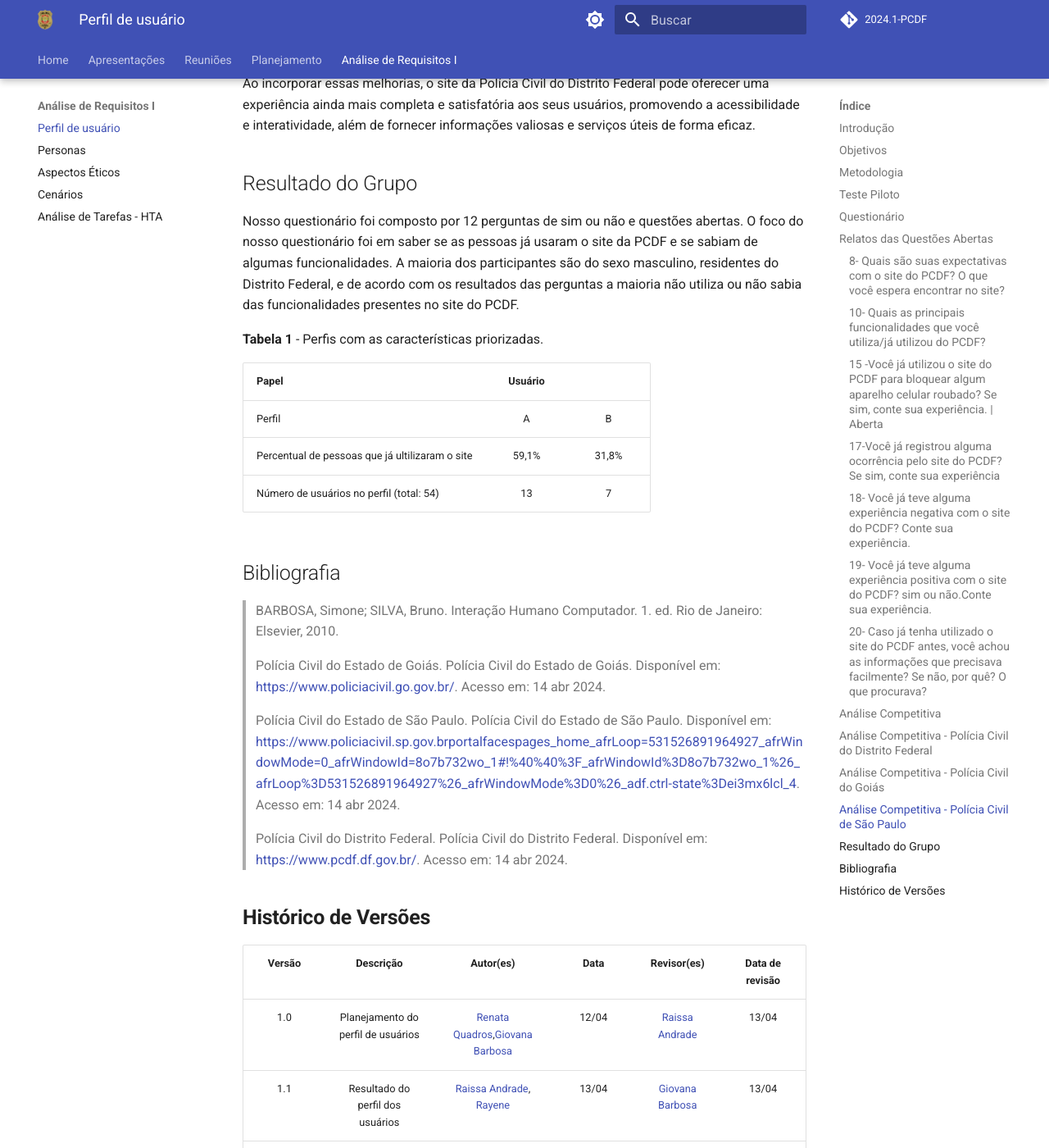
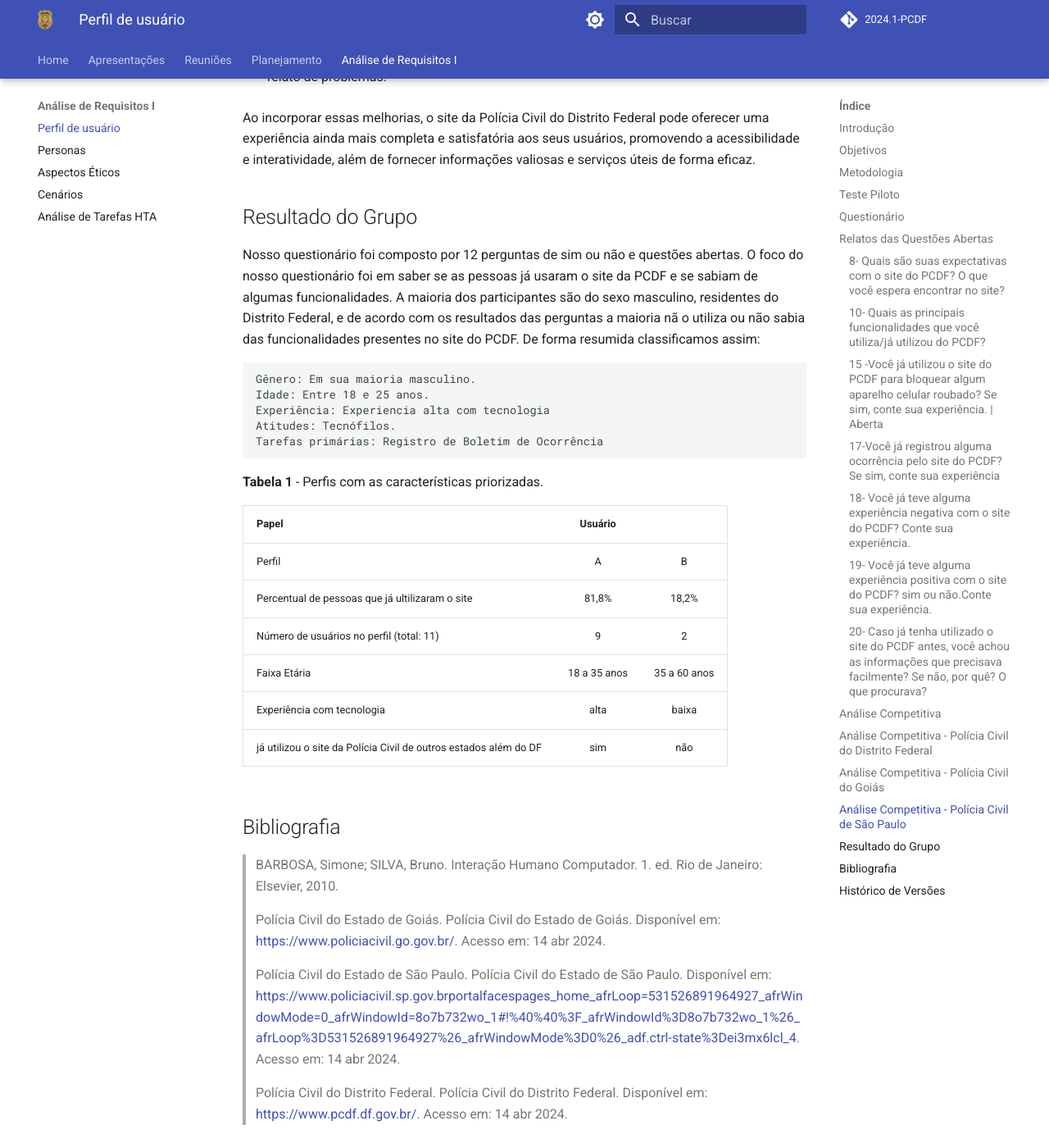
Before and after one commit to Interacao-Humano-Computador/2024.1-PCDF, an MkDocs documentation site: the page built from docs/analise_requisitos1/perfil_de_usuario.md, in a window 1280 px wide and 1400 px high, scrolled down 8352 px. Shown: the whole window at 82% size. Built offline with MkDocs 1.6.1 and Material for MkDocs 9.7.7, drawn with Linux system fonts in a browser that asks for light colours; comment, search, counter and statistics services are not loaded; some of the changed text lies outside the part shown.

Commit message:
Analise do usuário

```diff
--- a/docs/analise_requisitos1/perfil_de_usuario.md
+++ b/docs/analise_requisitos1/perfil_de_usuario.md
@@ -41,7 +41,6 @@
 | 21- Você conhece alguém que utiliza/utilizou o site do PCDF? Se sim, quem? Por que utilizou/utiliza o site? | Aberta | Não 7(63,6%), sim4(36,4%)  |
 
 * [Link para o questionário](https://forms.gle/ygLr47FcAAuM8dum8)
-
 ## Relatos das Questões Abertas
 
 ### 8- Quais são suas expectativas com o site do PCDF? O que você espera encontrar no site?
@@ -71,6 +70,10 @@
 "Não, o site as vezes utiliza termos que não reconheço facilmente e algumas funções ficam um pouco escondidas "
 
 "Sim, não tive dificuldades para achar o que precisava"
+
+
+* [Link para as respostas do questionário](https://unbbr-my.sharepoint.com/:w:/g/personal/221031283_aluno_unb_br/EUdx-Sx2PxFOreYTmqcwr3MBC0LFARqifSpUmR2zv9NKew?e=wQjDHI)
+
 <a id="analise_competitiva"></a>
 ## Análise Competitiva
 A análise competitiva  foi realizada pela integrante [Renata Quadros](https://github.com/Renatinha28), comparando o [PCDF](#analise_competitiva-pcdf) com os sites da [Polícia Civil do Goiás](#analise_competitiva-pcg) e de [São Paulo](#analise_competitiva-pcsp).
@@ -167,19 +170,32 @@
 Ao incorporar essas melhorias, o site da Polícia Civil do Distrito Federal pode oferecer uma experiência ainda mais completa e satisfatória aos seus usuários, promovendo a acessibilidade e interatividade, além de fornecer informações valiosas e serviços úteis de forma eficaz.
 
 
-
 ## Resultado do Grupo
 
 Nosso questionário foi composto por 12 perguntas de sim ou não e questões abertas. O foco do nosso questionário foi em saber se as pessoas já usaram o site da PCDF e se sabiam de algumas funcionalidades.
-A maioria dos participantes são do sexo masculino, residentes do Distrito Federal, e de acordo com os resultados das perguntas a maioria não utiliza ou não sabia das funcionalidades presentes no site do PCDF.
+A maioria dos participantes são do sexo masculino, residentes do Distrito Federal, e de acordo com os resultados das perguntas a maioria nã o utiliza ou não sabia das funcionalidades presentes no site do PCDF.
+De forma resumida classificamos assim:
+
+    Gênero: Em sua maioria masculino.
+    Idade: Entre 18 e 25 anos.
+    Experiência: Experiencia alta com tecnologia
+    Atitudes: Tecnófilos.
+    Tarefas primárias: Registro de Boletim de Ocorrência
+
+
 
 **Tabela 1** - Perfis com as características priorizadas.
 
 | Papel                                    |                  Usuário                  |               |
 | ---------------------------------------- | :---------------------------------------: | :-----------: |
 | Perfil                                   |                     A                     |       B       |
-| Percentual de pessoas que já ultilizaram o site    |                 59,1%                   |    31,8%    |
-| Número de usuários no perfil (total: 54) |                    13                     |       7       |
+| Percentual de pessoas que já ultilizaram o site    |                 81,8%                   |    18,2%    |
+| Número de usuários no perfil (total: 11) |                    9                     |       2       |
+|Faixa Etária                              |                18 a 35 anos              |       35 a 60 anos       |
+|Experiência com tecnologia                |                   alta                     |     baixa     |
+| já utilizou o site da Polícia Civil de outros estados além do DF |                   sim                    |       não     |
+
+
 
 
 ## Bibliografia
@@ -198,4 +214,5 @@
 |  1.0   | Planejamento do perfil de usuários                   |   [Renata Quadros](https://github.com/Renatinha28),[Giovana Barbosa ](https://github.com/gio221)      |   12/04   |     [Raissa Andrade](https://github.com/RaissaAndradeS)        |           13/04           |
 |1.1| Resultado do perfil dos usuários| [Raissa Andrade](https://github.com/RaissaAndradeS), [Rayene](https://github.com/rayenealmeida)| 13/04 |[Giovana Barbosa ](https://github.com/gio221)  | 13/04|
 |1.2| Tabela do perfil dos usuários|[Giovana Barbosa ](https://github.com/gio221) | 13/04 | [Renata Quadros](https://github.com/Renatinha28) | 14/04 |
-| 2.0 | Ajustes e análise competitiva | [Renata Quadros](https://github.com/Renatinha28) | | |
+| 2.0 | Ajustes e análise competitiva | [Renata Quadros](https://github.com/Renatinha28) |14/04|[Giovana Barbosa ](https://github.com/gio221)  |14/04 |
+| 21 | Analise do perfil do usuário | [Giovana Barbosa ](https://github.com/gio221)  |15/04 |||
--- a/mkdocs.yml
+++ b/mkdocs.yml
@@ -26,8 +26,7 @@
     - Personas: analise_requisitos1/personas.md
     - Aspectos Éticos: analise_requisitos1/aspectos_éticos.md
     - Cenários : analise_requisitos1/cenarios.md
-    - Análise de Tarefas - HTA: analise_requisitos1/analise_tarefas-HTA
-
+    - Análise de Tarefas HTA: analise_requisitos1/analise_tarefas-HTA.md
 
 theme:
   name: material
```
Also changed, not shown: docs/apresentacao/apresentacao02.md (+5 -11 lines).
